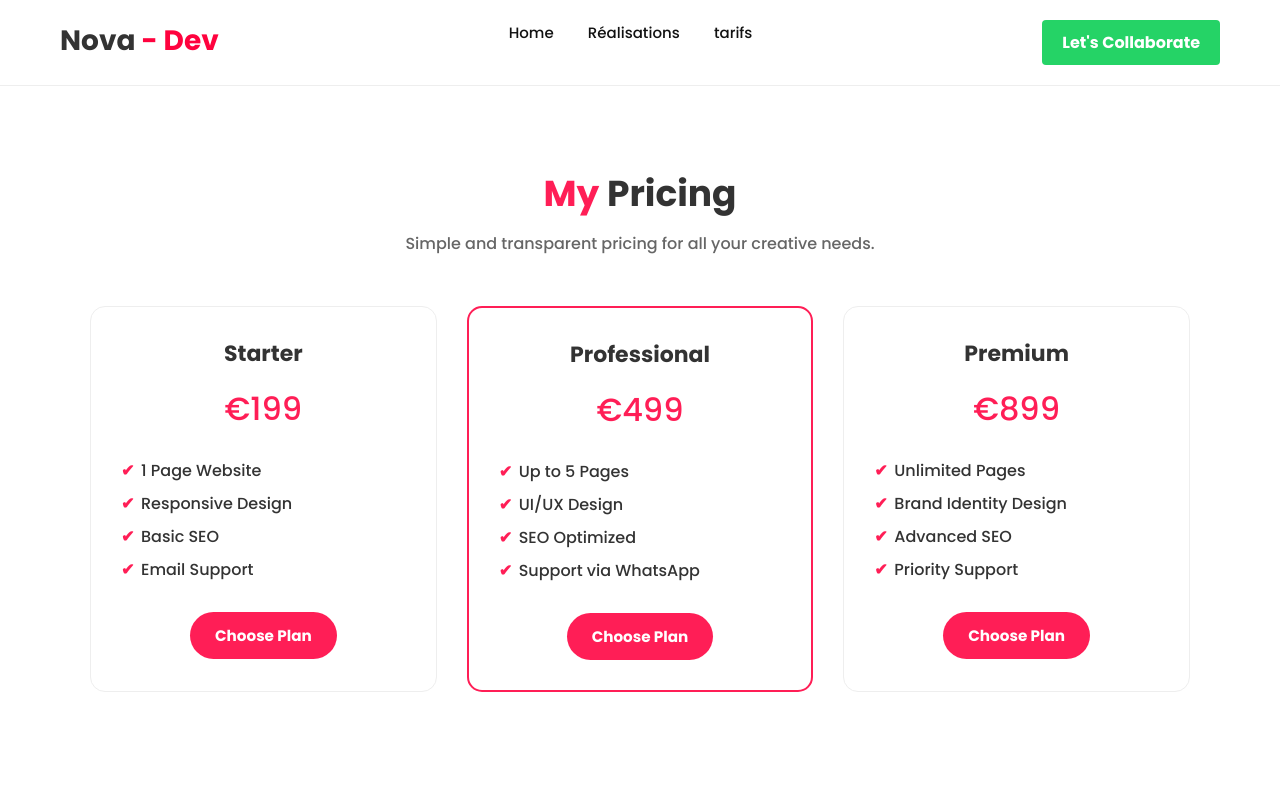
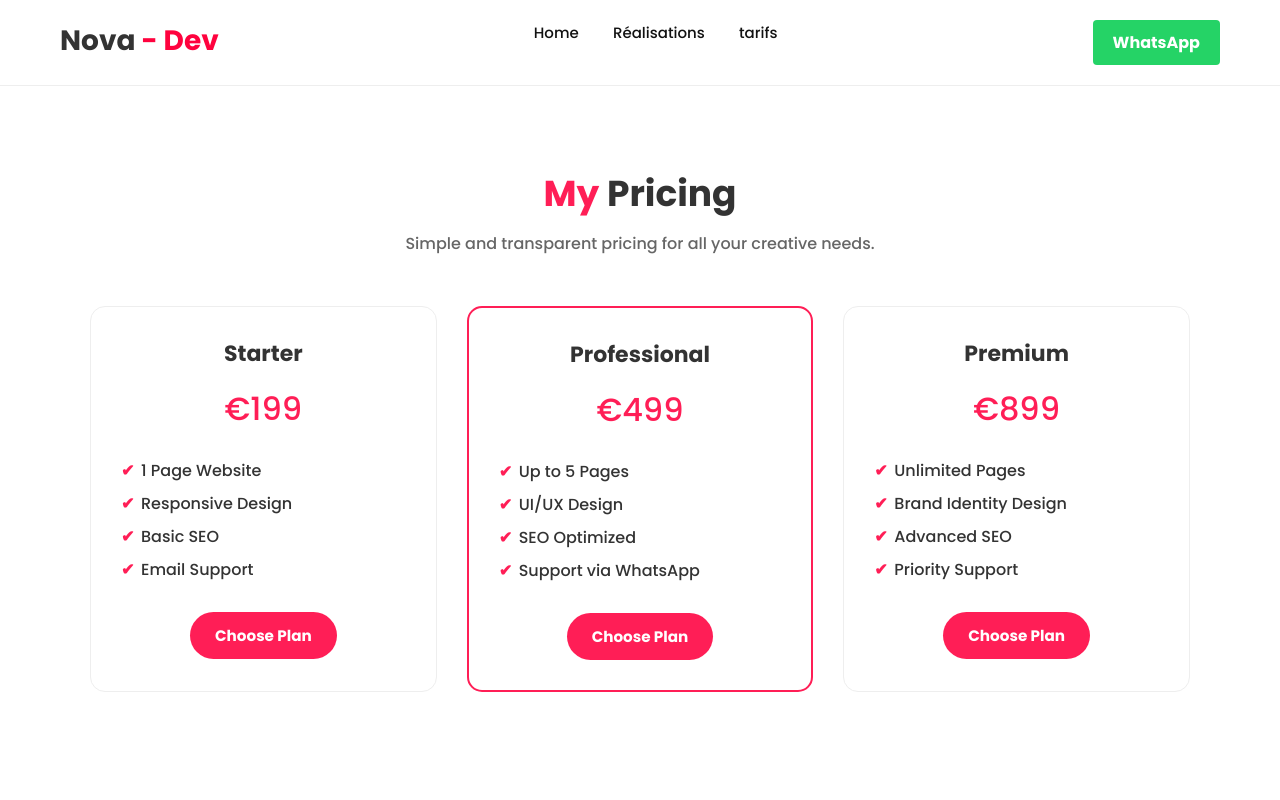
Before and after one commit to 237collins/237collins.github.io, a plain HTML site: page pricing/tarif.html in a window 1280 px wide. Shown: the top 800 px of the page. Drawn offline with Linux system fonts and the light colour scheme.

Commit message:
Update tarif.html

```diff
--- a/pricing/tarif.html
+++ b/pricing/tarif.html
@@ -24,7 +24,14 @@
           <a href="tarif.html">tarifs</a>
         </nav>
 
-        <a class="cta-button" href="#">Let's Collaborate</a>
+<!--         <a class="cta-button" href="#">Let's Collaborate</a> -->
+        <a
+          class="cta-button"
+          href="https://wa.me/237697627966?text=Bonjour%2C%20je%20souhaite%20en%20savoir%20plus%20sur%20vos%20services"
+          target="_blank"
+          class="whatsapp-btn"
+        >WhatsApp
+        </a>
 
         <div class="burger" id="burger">
           <span></span>
```
